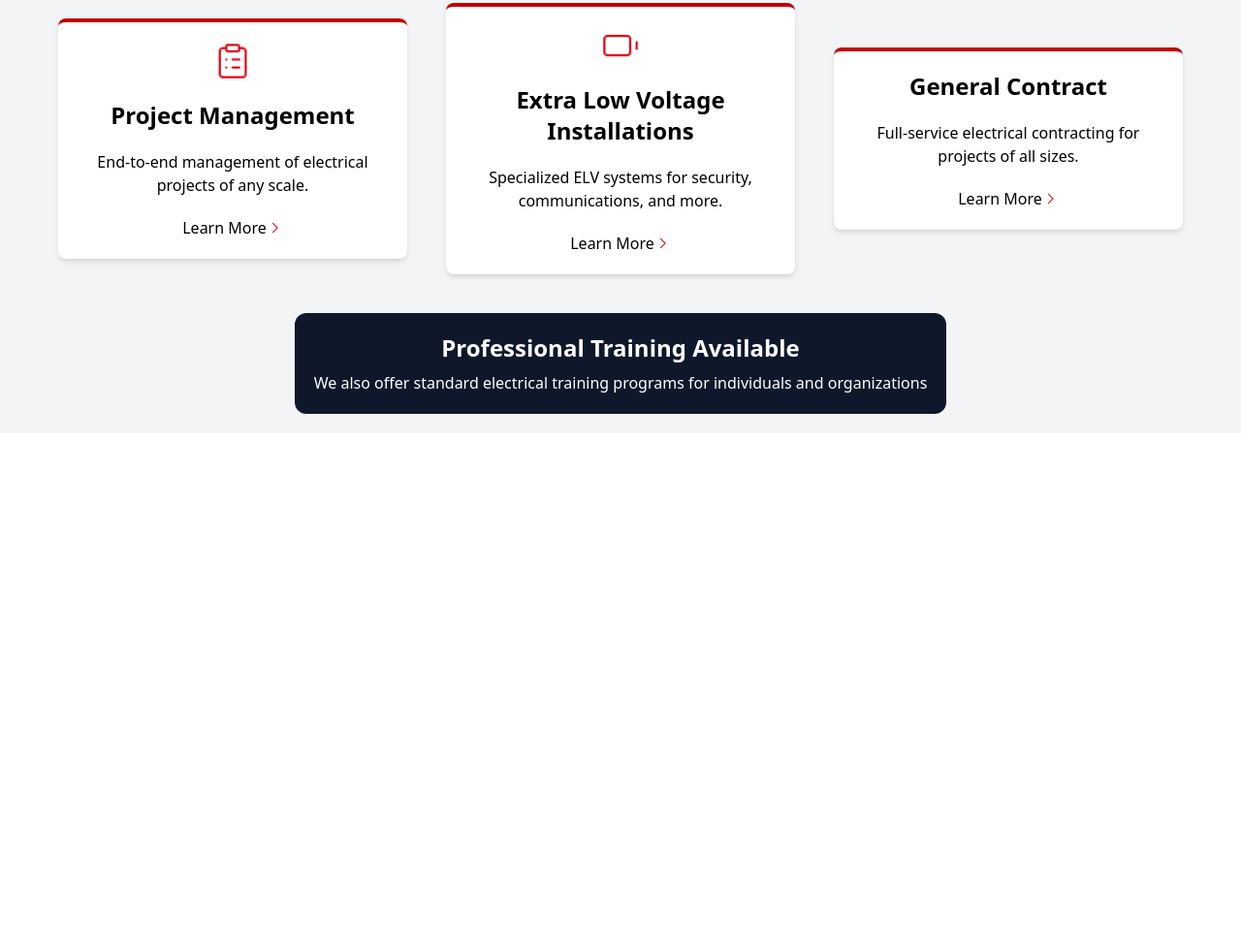
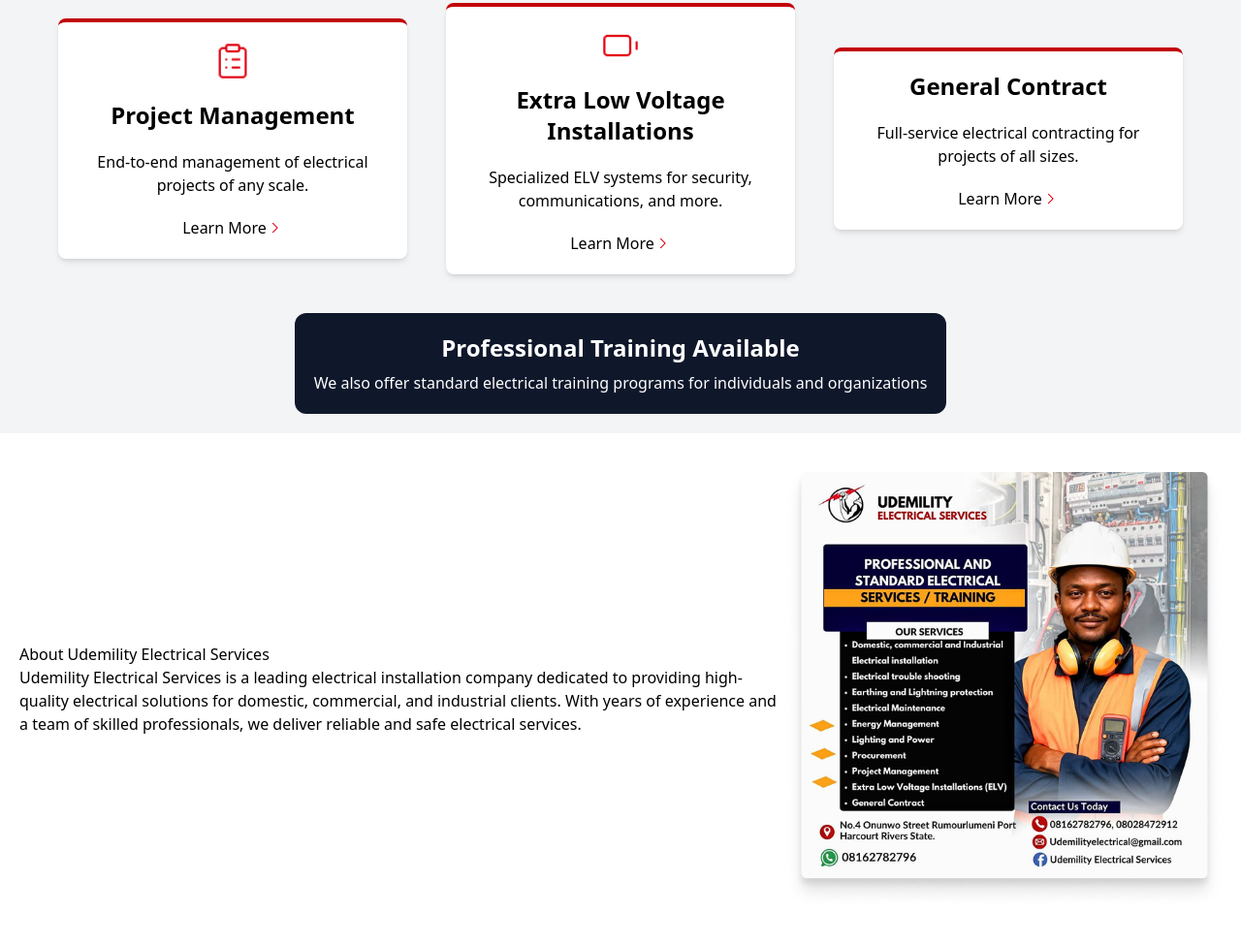
Before and after one commit to AnaghaInowei/test, a website: page src/index.html in a window 1280 px wide. Shown: the part 1724-2699 px from the top of the page at 97% size. Before the commit the page ends 2171 px from the top, so only its background shows below. Drawn offline with nearby package versions, Linux system fonts and the light colour scheme.

```diff
--- a/src/index.html
+++ b/src/index.html
@@ -174,6 +174,13 @@
             </div>
         </div>
     </section>
+    <section class="flex justify-center items-center px-5 py-10">
+        <div>
+            <h3>About Udemility Electrical Services</h3>
+            <p>Udemility Electrical Services is a leading electrical installation company dedicated to providing high-quality electrical solutions for domestic, commercial, and industrial clients. With years of experience and a team of skilled professionals, we deliver reliable and safe electrical services.</p>
+        </div>
+        <img src="./assets/flyer.png" alt="flyer image" class="h-60 md:h-80 lg:h-96 xl:h-112 2xl:h-128">
+    </section>
 <script src="index.js"></script>
 </body>
 </html>
```
Also changed, not shown: src/assets/flyer.png (added), src/output.css.
